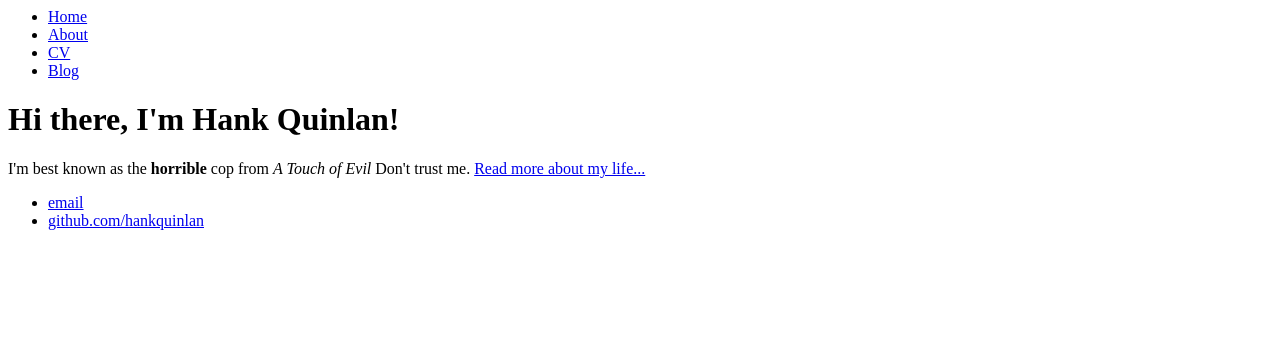
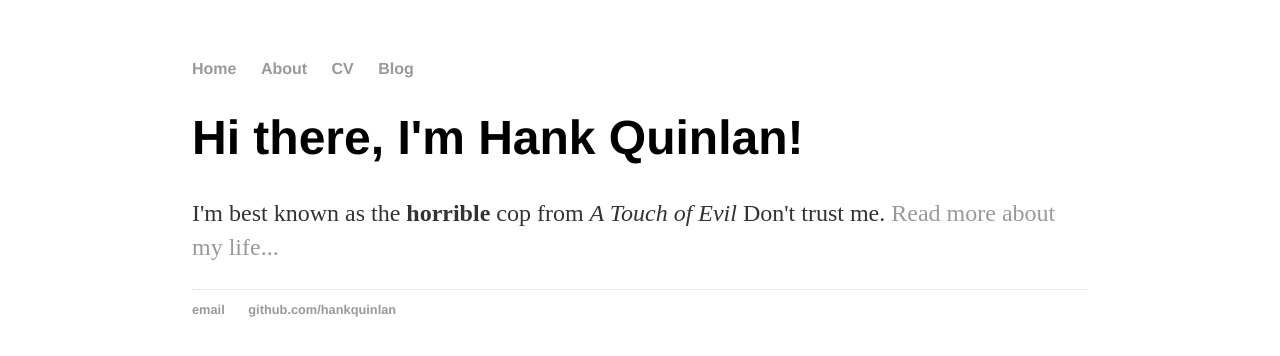
Before and after one commit to ValentinaTallqvist/CV, a plain HTML site: page index.html in a window 1280 px wide. Drawn offline with Linux system fonts and the light colour scheme.

Commit message:
Update index.html

```diff
--- a/index.html
+++ b/index.html
@@ -2,7 +2,7 @@
 	<head>
 		<title>Hank Quninlan, Horrible Cop</title>
 		<link rel="stylesheet" file="css/main.css" />
-		<link rel="stylesheet" type="text/css" href="css/main.css" media="screen" />
+		<link rel="stylesheet" type="text/css" href="stylesheet.css" media="screen" />
 	</head>
 
 	<body>
```
